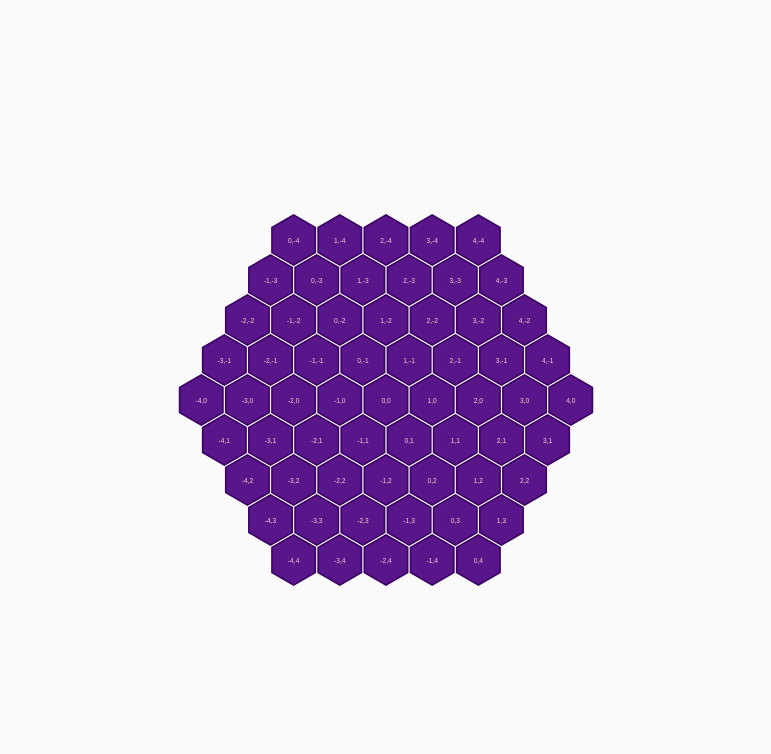
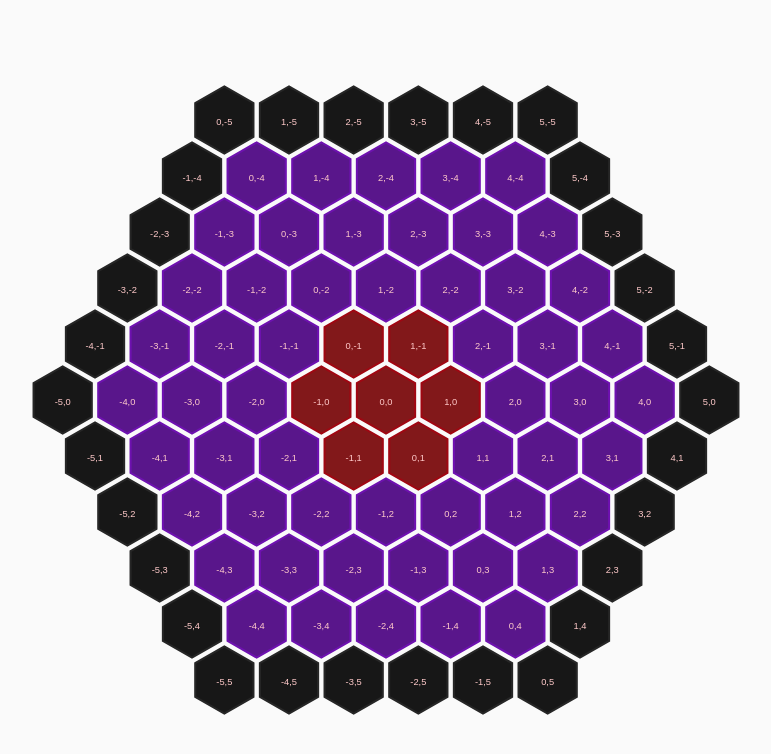
Before and after one commit to Linksyyy/Ananke, a Next.js app: page / in a window 1280 px wide. Shown: the top 754 px of the page, without its empty margins (254-1025 px from the left). Built offline with nearby package versions, Linux system fonts and the light colour scheme.

Commit message:
Refactored hex board colors, trigonometric precision and rendering logic

```diff
--- a/Components/Board.tsx
+++ b/Components/Board.tsx
@@ -1,9 +1,14 @@
 "use client";
 
 export default function Board() {
-  const radius = 4;
+  const radius = 5;
   const scale = 1;
   const size = 32 * scale;
+
+  const hexPoints = Array.from({ length: 6 }, (_, i) => {
+    const angle = (Math.PI / 180) * (60 * i - 30);
+    return `${size * Math.cos(angle)},${size * Math.sin(angle)}`;
+  }).join(" ");
 
   const axialToPixel = (q: number, r: number) => {
     const x = size * (Math.sqrt(3) * q + (Math.sqrt(3) / 2) * r);
@@ -16,35 +21,56 @@ export default function Board() {
     for (let r = -radius; r <= radius; r++) {
       const s = -q - r;
       if (Math.abs(s) <= radius) {
-        hexes.push({ q, r, ...axialToPixel(q, r) });
+        hexes.push({ q, r, s, ...axialToPixel(q, r) });
       }
     }
   }
 
   return (
-    <svg width="650" height="500" viewBox="-300 -300 600 600">
+    <svg width="720" height="700" viewBox="-300 -300 600 600">
       <defs>
-        <polygon
-          id="hex-shape"
-          points={`${scale * 25.98}, ${scale * -15} ${scale * 25.98},${scale * 15} 0,${scale * 30} ${scale * -25.98},${scale * 15} ${scale * -25.98},${scale * -15} 0,${scale * -30}`}
-        />
+        <polygon id="hex-shape" points={hexPoints} />
       </defs>
 
-      {hexes.map((hex) => (
+      {hexes.map((hex) => {
+        const isCenter =
+          Math.max(Math.abs(hex.q), Math.abs(hex.r), Math.abs(hex.s)) <= 1;
+
+        const isEdge =
+          Math.max(Math.abs(hex.q), Math.abs(hex.r), Math.abs(hex.s)) == radius;
+
+        let fillClass =
+          "fill-purple-900 hover:fill-purple-800 stroke-purple-800";
+        if (isEdge)
+          fillClass =
+            "fill-neutral-900 hover:fill-neutral-800 stroke-neutral-800";
+        if (isCenter)
+          fillClass = "fill-red-900 hover:fill-red-800 stroke-red-800";
+
+        return (
           <g
             key={`${hex.q}-${hex.r}`}
             transform={`translate(${hex.x}, ${hex.y})`}
+            onMouseEnter={(e) => {
+              const target = e.currentTarget;
+              target.parentNode?.appendChild(target);
+            }}
           >
             <use
               href="#hex-shape"
-            className="fill-purple-900 stroke-purple-950 hover:fill-purple-600 hover:size-w-100 transition-colors duration-200"
+              className={`scale-90 transition-transform transition-color duration-200 ease-in-out hover:scale-110 ${fillClass}`}
               strokeWidth="2"
             />
-          <text className="fill-red-200 text-[8px]" textAnchor="middle" dy="4">
+            <text
+              className="fill-red-200 text-[8px] pointer-events-none"
+              textAnchor="middle"
+              dy="4"
+            >
               {hex.q},{hex.r}
             </text>
           </g>
-      ))}
+        );
+      })}
     </svg>
   );
 }
```
Lines whose indentation alone changed are shown as unchanged.
